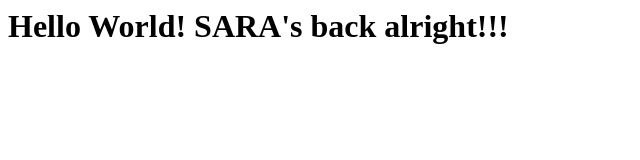
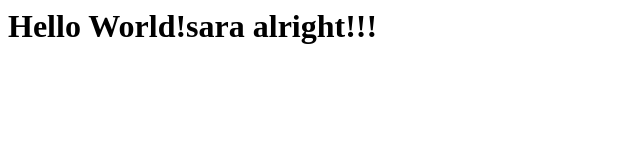
Before and after one commit to lalisso/coursera-test, a plain HTML site: page index.html in a window 1280 px wide. Shown: the whole page, without its empty margins (0-640 px from the left). Drawn offline with Linux system fonts and the light colour scheme.

Commit message:
Add files via upload

```diff
--- a/index.html
+++ b/index.html
@@ -1 +1 @@
-<h1>Hello World! SARA's back alright!!!</h1>
+<H1>Hello World!sara alright!!!</h1>
```
